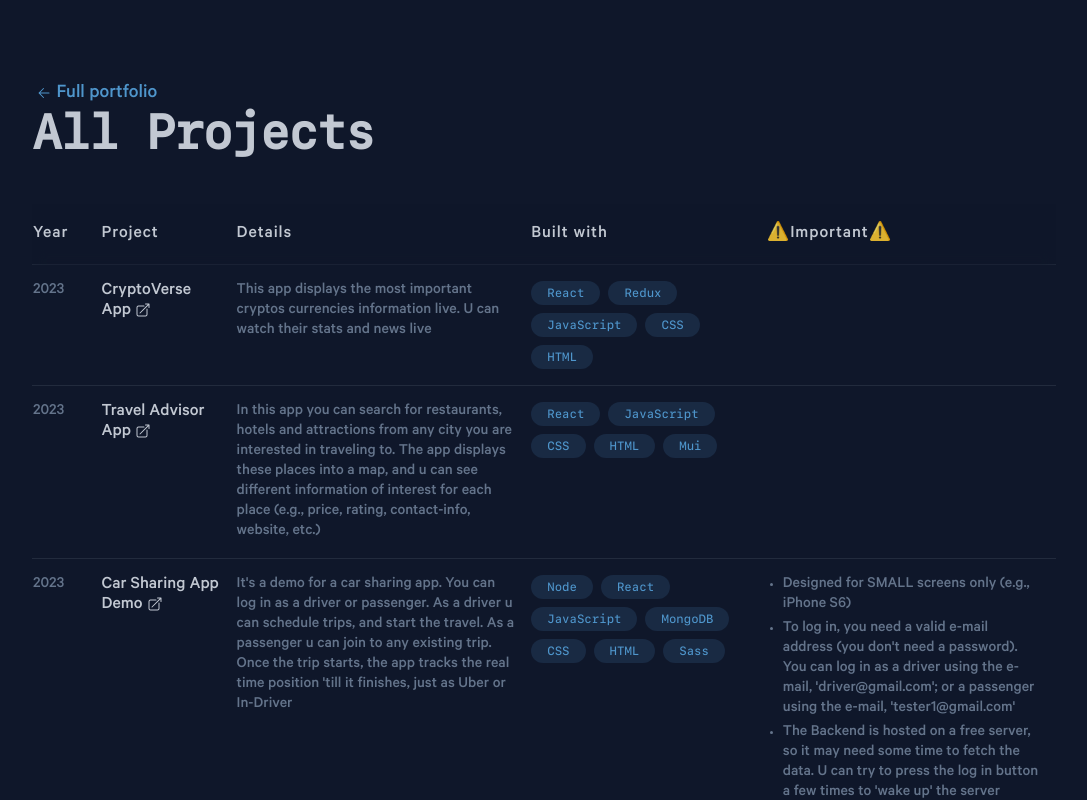
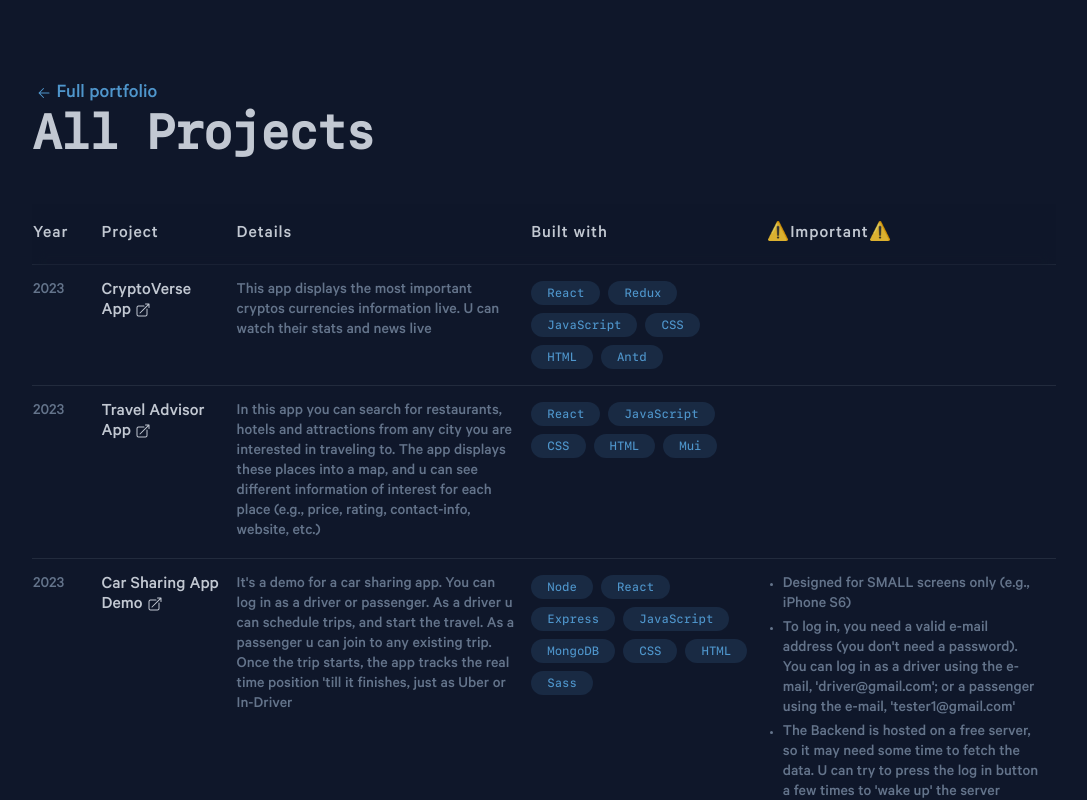
Before and after one commit to PuentesDeByte/00_portfolio_byteBridges, a React (Vite) app: page /projects in a window 1280 px wide. Shown: the top 800 px of the page, without its empty margins (96-1183 px from the left). Built offline with nearby package versions, Linux system fonts and the light colour scheme.

Commit message:
a small fixing on the data modeled

```diff
--- a/src/data/index.js
+++ b/src/data/index.js
@@ -94,7 +94,7 @@ export const projectsWeb = [
     name: "cryptoVerse App",
     details: "this app displays the most important cryptos currencies information live. U can watch their stats and news live",
     important: [""],
-    technologies: ["hTML", "cSS" , "javaScript", "react", "redux", "ant"],
+    technologies: ["hTML", "cSS" , "javaScript", "react", "redux", "antd"],
     date: new Date("2023-06-02T00:00:00.000-06:00"),
     link: "https://crypto-verse-app-nl.netlify.app/",
     starred: true,
@@ -117,7 +117,7 @@ export const projectsWeb = [
     name: "car Sharing App Demo",
     details: "it's a demo for a car sharing app. You can log in as a driver or passenger. As a driver u can schedule trips, and start the travel. As a passenger u can join to any existing trip. Once the trip starts, the app tracks the real time position 'till it finishes, just as Uber or In-Driver",
     important: ["designed for SMALL screens only (e.g., iPhone S6)", "To log in, you need a valid e-mail address (you don't need a password). You can log in as a driver using the e-mail, 'driver@gmail.com'; or a passenger using the e-mail, 'tester1@gmail.com'", "The Backend is hosted on a free server, so it may need some time to fetch the data. U can try to press the log in button a few times to 'wake up' the server"],
-    technologies: ["hTML", "cSS" , "javaScript", "react", "mongoDB","node", "expresss", "sass"],
+    technologies: ["hTML", "cSS" , "javaScript", "react", "mongoDB","node", "express", "sass"],
     date: new Date("2023-04-02T00:00:00.000-06:00"),
     link: "https://fisica-taller.vercel.app/",
     starred: true,
```
